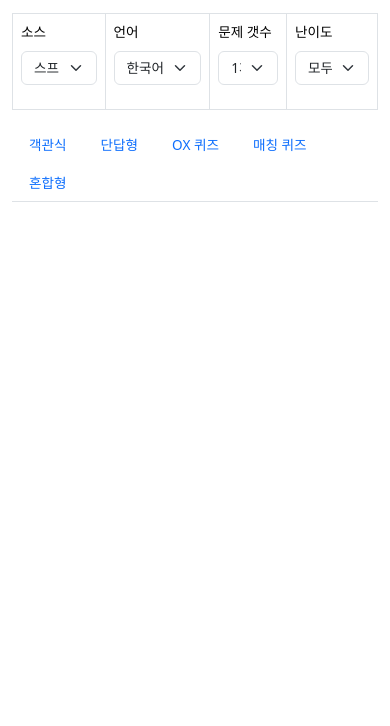
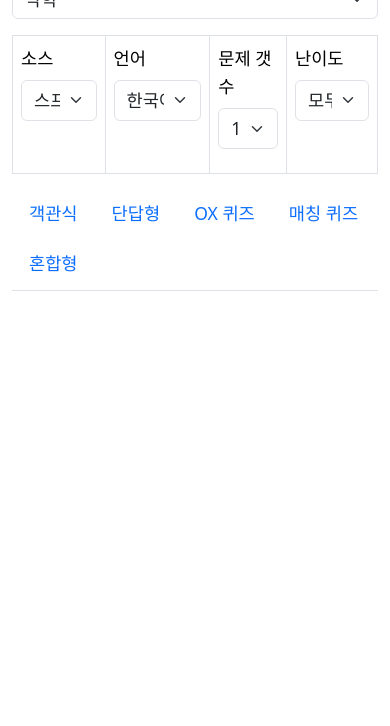
Before and after one commit to sunnygraphy/sunny_exams_v2, a website: page index.html in a window 390 px wide. Shown: the part 118-844 px from the top of the page. Drawn offline with nearby package versions, Linux system fonts and the light colour scheme.

Commit message:
모바일에서 잘보이도록 수정

```diff
--- a/index.html
+++ b/index.html
@@ -17,7 +17,7 @@
         </select>
 
         <!-- 테이블 시작 -->
-        <table class="table table-bordered">
+        <table class="table table-bordered table-responsive">
             <tbody>
                 <tr>
                     <td>
--- a/style.css
+++ b/style.css
@@ -1,11 +1,13 @@
 /* style.css */
 
 body {
-    font-size: 0.85rem; /* 기본 폰트 크기를 0.85rem으로 설정 (더 작게) */
+    font-size: 1rem; /* 기본 폰트 크기를 1rem으로 설정 (모바일에서 가독성 향상) */
+    line-height: 1.6; /* 줄 간격 조정으로 가독성 향상 */
 }
 
 h1 {
-    font-size: 1.3rem; /* h1 태그의 폰트 크기를 1.3rem으로 설정 (더 작게) */
+    font-size: 1.5rem; /* h1 태그의 폰트 크기를 1.5rem으로 설정 (모바일에서 가독성 향상) */
+    margin-bottom: 1rem; /* 제목 아래 여백 추가 */
 }
 
 .form-label,
@@ -15,14 +17,67 @@ h1 {
 .btn,
 .nav-link,
 p {
-    font-size: 0.85rem; /* 폼 요소, 버튼, 탭 링크, 문단 폰트 크기를 0.85rem으로 설정 (더 작게) */
+    font-size: 1rem; /* 폼 요소, 버튼, 탭 링크, 문단 폰트 크기를 1rem으로 설정 (모바일에서 가독성 향상) */
 }
 
 .table {
-    font-size: 0.85rem; /* 테이블 내부 폰트 크기를 0.85rem으로 설정 (더 작게) */
+    font-size: 1rem; /* 테이블 내부 폰트 크기를 1rem으로 설정 (모바일에서 가독성 향상) */
 }
 
-/* 예시: */
-#quizTabContent{
-    min-height: 300px;
+/* 테이블 반응형 처리 */
+.table-responsive {
+    overflow-x: auto; /* 가로 스크롤 추가 */
+    -webkit-overflow-scrolling: touch; /* iOS 스크롤 부드럽게 */
 }
+
+/* 탭 메뉴 반응형 처리 */
+.nav-tabs {
+    flex-wrap: wrap; /* 탭이 화면 너비에 따라 줄 바꿈 */
+}
+
+.nav-tabs .nav-link {
+    padding: 0.5rem 1rem; /* 탭 링크 패딩 조정 */
+    margin-bottom: 0.25rem; /* 탭 링크 아래 여백 추가 */
+}
+
+/* 폼 요소 간격 조정 */
+.mb-3 {
+    margin-bottom: 1rem !important; /* 폼 요소 간격 조정 */
+}
+
+/* 버튼 스타일 조정 */
+.btn {
+    padding: 0.5rem 1rem; /* 버튼 패딩 조정 */
+}
+
+/* 퀴즈 영역 최소 높이 조정 */
+#quizTabContent {
+    min-height: 400px; /* 퀴즈 영역 최소 높이 조정 */
+}
+
+/* 객관식 라디오 버튼 간격 조정 */
+.form-check {
+    margin-bottom: 0.5rem;
+}
+
+/* 모바일 화면에 맞게 폰트 크기 조정 */
+@media (max-width: 768px) {
+    body {
+        font-size: 1.1rem;
+    }
+
+    h1 {
+        font-size: 1.7rem;
+    }
+
+    .form-label,
+    .form-check-label,
+    .form-select,
+    .form-control,
+    .btn,
+    .nav-link,
+    p,
+    .table {
+        font-size: 1.1rem;
+    }
+}
```
